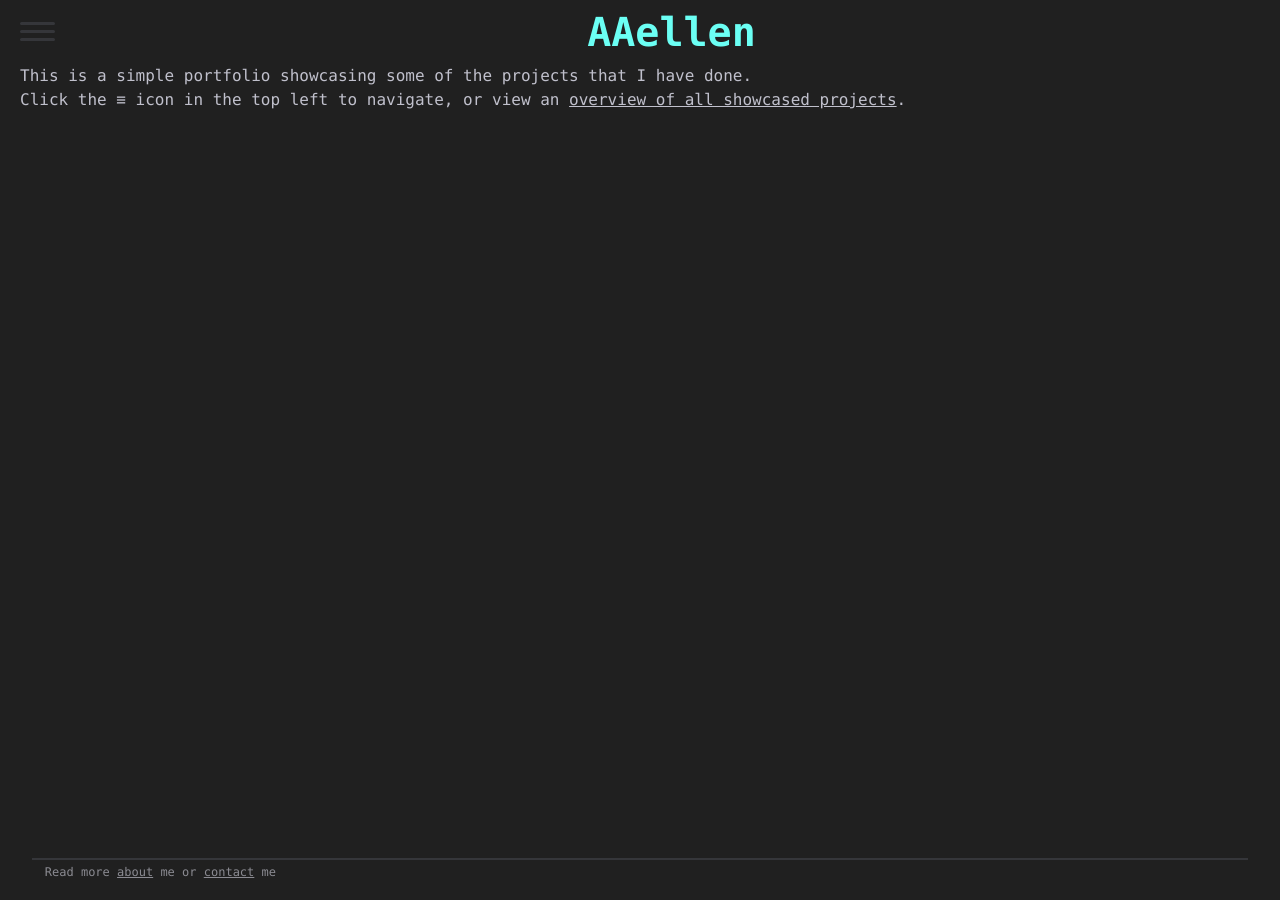
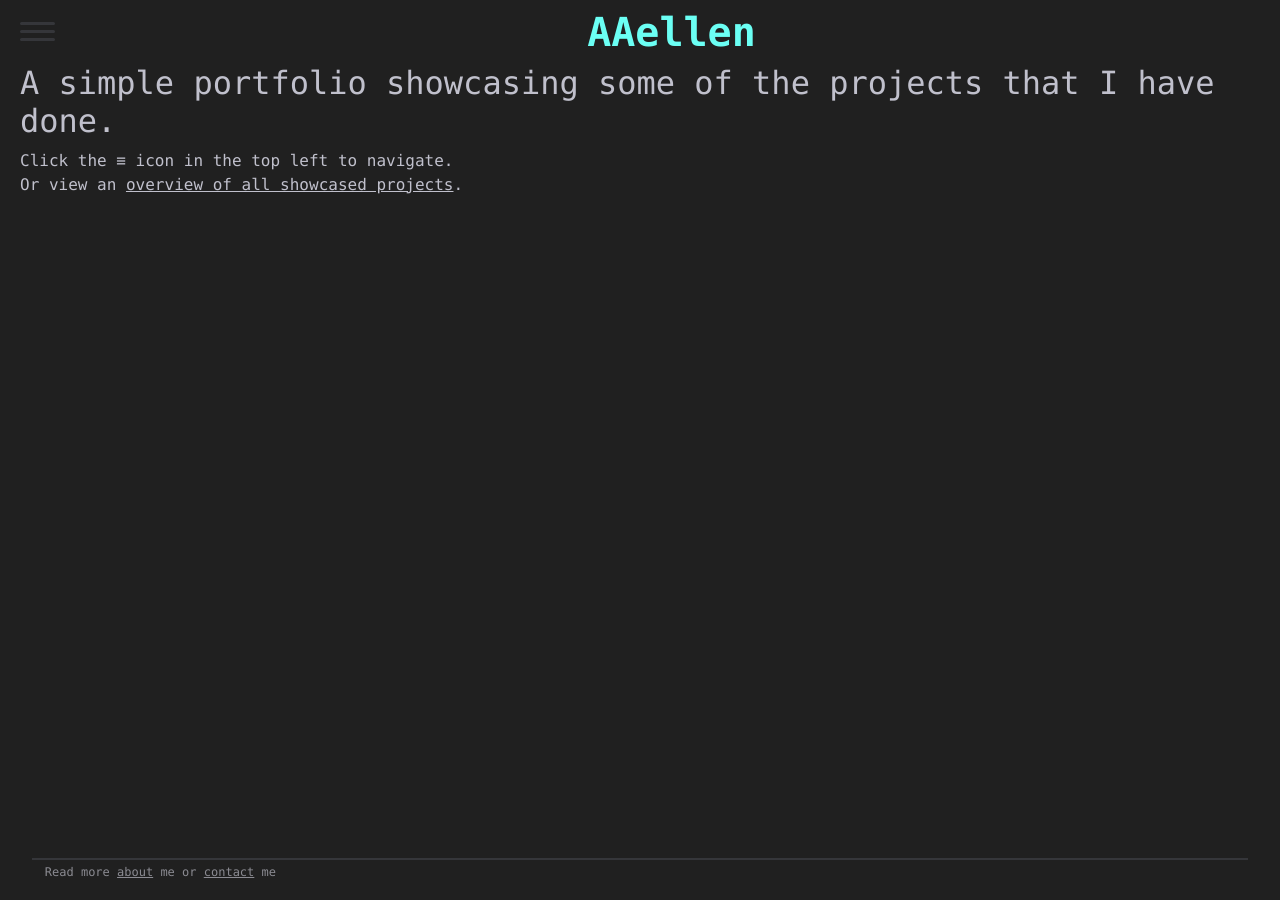
Before and after one commit to AAellen/AAellen.github.io, a Jekyll site: the page built from index.html, in a window 1280 px wide. Built offline with Jekyll 4.4.1, drawn with Linux system fonts in a browser that asks for light colours; nearby versions of some CDN libraries.

Commit message:
Reformat main page

```diff
--- a/index.html
+++ b/index.html
@@ -2,5 +2,5 @@
 layout: default
 title: AAellen
 ---
-<p>This is a simple portfolio showcasing some of the projects that I have done.<br/>
-Click the ≡ icon in the top left to navigate, or view an <a href="/projects">overview of all showcased projects</a>.</p>
+<h2 class="project_dec">A simple portfolio showcasing some of the projects that I have done.</h2>
+<p>Click the ≡ icon in the top left to navigate.<br/>Or view an <a href="/projects">overview of all showcased projects</a>.</p>
```
